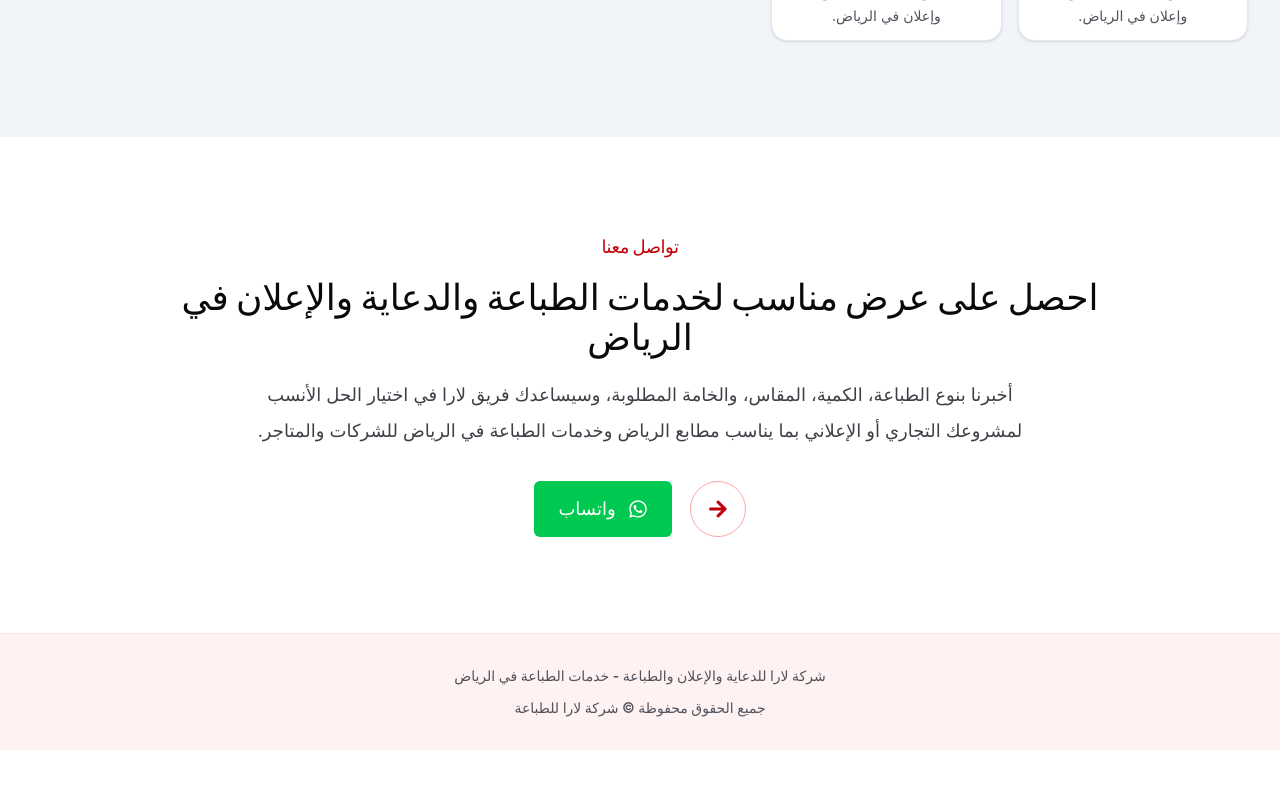
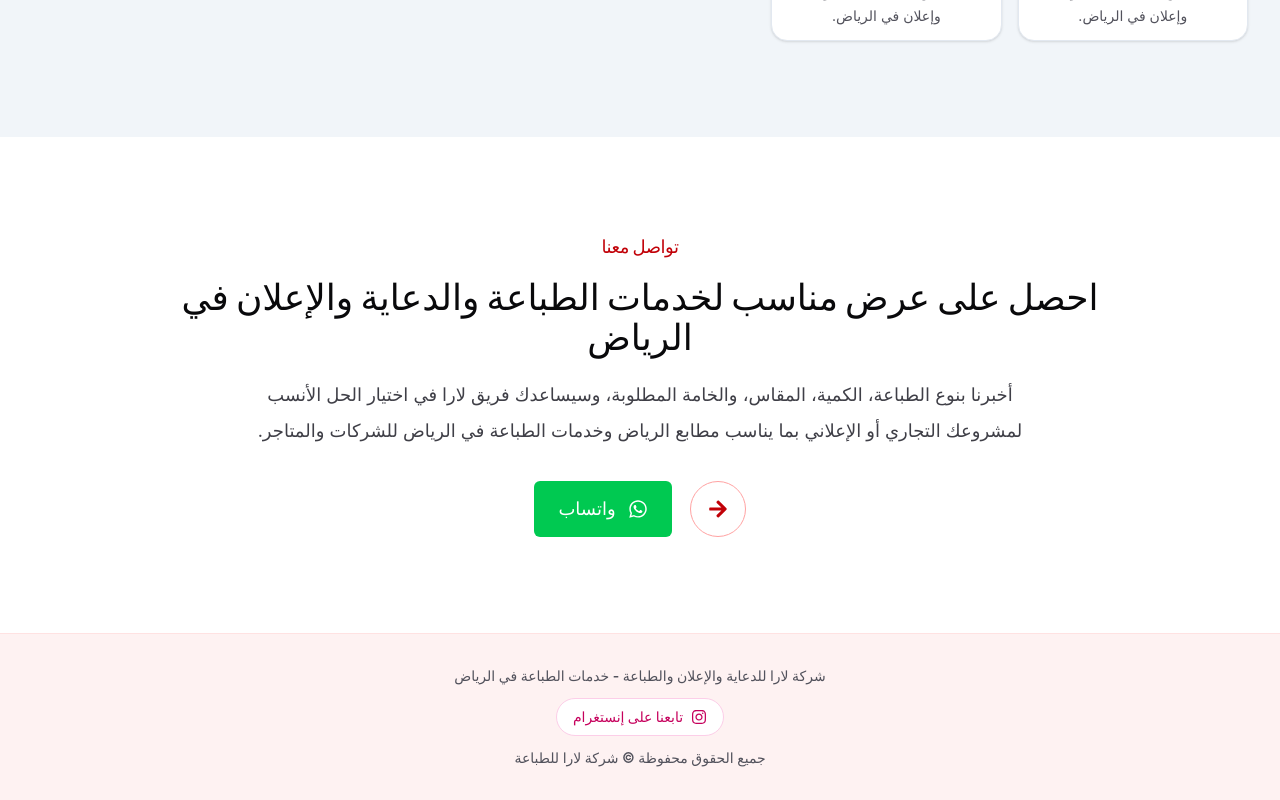
Before and after one commit to MostafaJawash/lara-advertising, a React (Vite) app: page / in a window 1280 px wide. Shown: the part 3714-4514 px from the top of the page. Before the commit the page ends 4464 px from the top, so only its background shows below. Built offline with nearby package versions, Linux system fonts and the light colour scheme.

Commit message:
Add Instagram footer link and icon

```diff
--- a/src/App.jsx
+++ b/src/App.jsx
@@ -2,6 +2,7 @@ import { Helmet, HelmetProvider } from 'react-helmet-async'
 import { useState } from 'react'
 import {
   FaArrowRight,
+  FaInstagram,
   FaMapMarkerAlt,
   FaPhoneAlt,
   FaPrint,
@@ -27,6 +28,7 @@ const phoneDisplay = '+966 53 165 9055'
 const whatsappMessage = encodeURIComponent('مرحبا، أريد الاستفسار عن خدمات الطباعة')
 const whatsappUrl = `https://wa.me/${whatsappNumber}?text=${whatsappMessage}`
 const mapsUrl = 'https://maps.app.goo.gl/9UKAhYHehobnTfCp9?g_st=iwb'
+const instagramUrl = 'https://www.instagram.com/laraprintp/'
 
 const navLinks = [
   { href: '#home', label: 'الرئيسية' },
@@ -106,7 +108,7 @@ const localBusinessSchema = {
       position: index + 1,
     })),
   },
-  sameAs: [mapsUrl, 'https://lara-advertising-printing.vercel.app/'],
+  sameAs: [mapsUrl, instagramUrl, 'https://lara-advertising-printing.vercel.app/'],
 }
 
 function Seo() {
@@ -453,8 +455,20 @@ function FloatingWhatsapp() {
 function Footer() {
   return (
     <footer className="border-t border-red-100 bg-red-50 px-4 py-8 text-center text-sm font-semibold text-zinc-600">
-      <p>شركة لارا للدعاية والإعلان والطباعة - خدمات الطباعة في الرياض</p>
-      <p className="mt-3">جميع الحقوق محفوظة © شركة لارا للطباعة</p>
+      <div className="mx-auto flex max-w-5xl flex-col items-center gap-3">
+        <p>شركة لارا للدعاية والإعلان والطباعة - خدمات الطباعة في الرياض</p>
+        <a
+          href={instagramUrl}
+          target="_blank"
+          rel="noreferrer"
+          className="inline-flex items-center gap-2 rounded-full border border-pink-200 bg-white px-4 py-2 text-sm font-bold text-pink-700 transition hover:bg-pink-50 focus-visible:outline focus-visible:outline-2 focus-visible:outline-offset-2 focus-visible:outline-pink-500"
+          aria-label="زيارة حساب شركة لارا على إنستغرام"
+        >
+          <FaInstagram aria-hidden="true" className="h-4 w-4" />
+          <span>تابعنا على إنستغرام</span>
+        </a>
+        <p>جميع الحقوق محفوظة © شركة لارا للطباعة</p>
+      </div>
     </footer>
   )
 }
```
